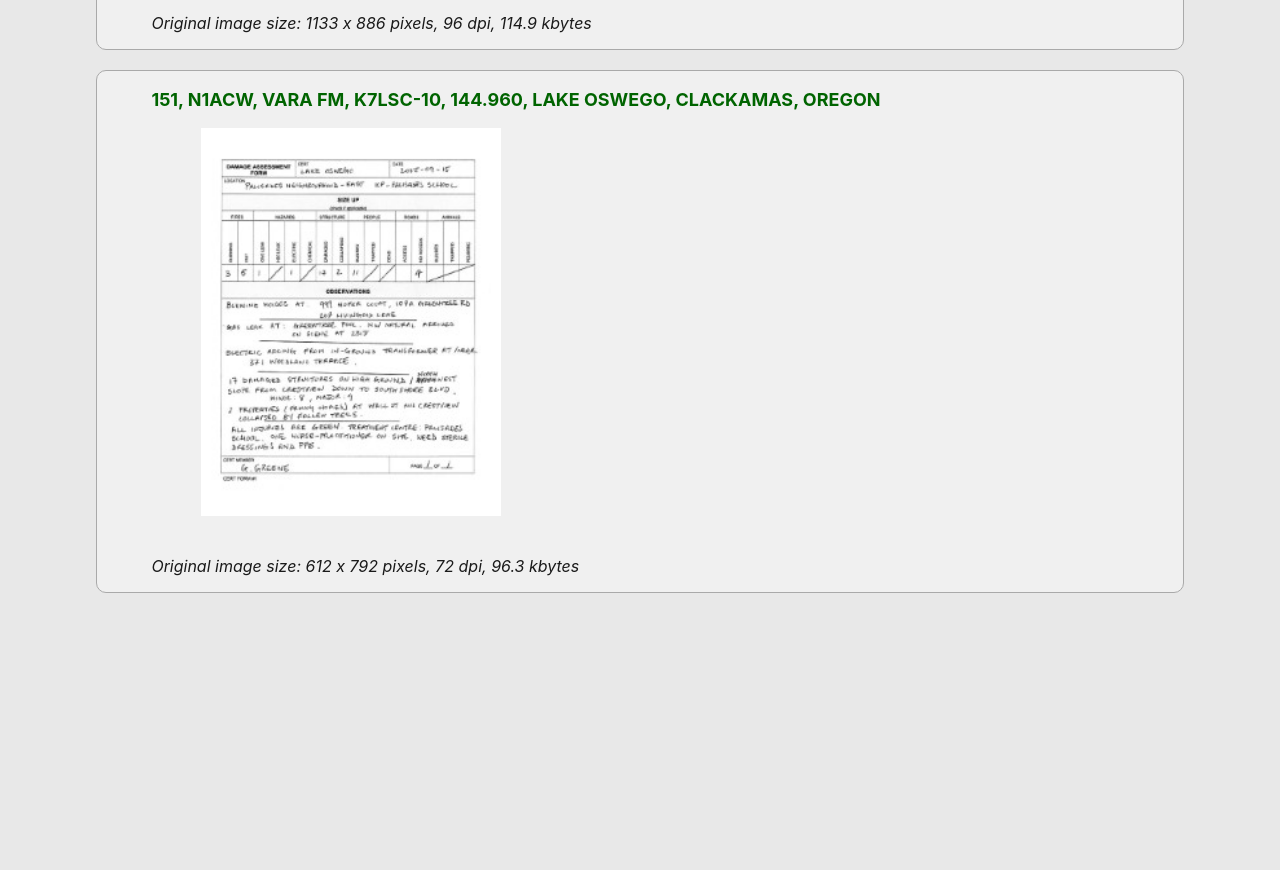
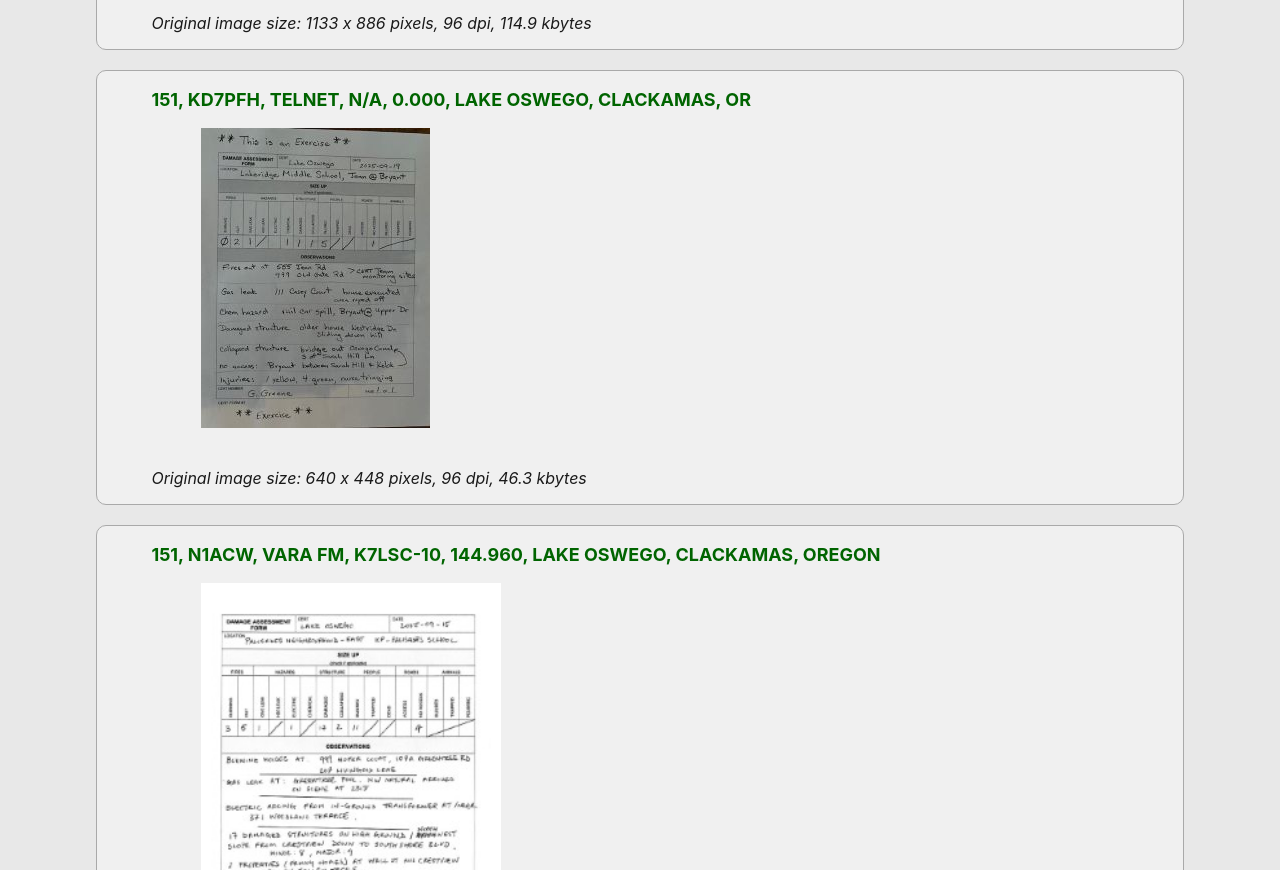
Before and after one commit to drizzlecombe/week-151, a plain HTML site: page index.html in a window 1280 px wide. Shown: the part 2936-3806 px from the top of the page. Before the commit the page ends 3577 px from the top, so only its background shows below. Drawn offline with Linux system fonts and the light colour scheme.

Commit message:
Added KD7PFH's check-in and image

```diff
--- a/index.html
+++ b/index.html
@@ -158,7 +158,9 @@
                 <option value="AUXC_K7QQB">K7QQB</option>
                 <!--
                 <option value="AUXC_KC7TAK">KC7TAK</option>
-                <option value="AUXC_KD7DNM">KD7DNM</option>
+                <option value="AUXC_KD7DNM">KD7DNM</option> -->
+                <option value="AUXC_KD7PFH">KD7PFH</option>
+                <!--
                 <option value="AUXC_KE7WNB">KE7WNB</option>
                 <option value="AUXC_KF7KXX">KF7KXX</option> -->
                 <option value="AUXC_KI7BDP">KI7BDP</option>
@@ -244,6 +246,17 @@
             <p><em>Original image size: 1133 x 886 pixels, 96 dpi, 114.9 kbytes</em></p>
         </div>
 
+        <div class="auxc-checkin" id="AUXC_KD7PFH">
+            <p class="checkin-sentence">
+                151, KD7PFH, Telnet, N/A, 0.000, Lake Oswego, Clackamas, OR
+            </p>
+            <a href="./images/KD7PFH.jpg">
+                <img class="utility_thumbnail" src="./images/KD7PFH_thumb.jpg" style="height: 300px; width: 229px">
+            </a>
+
+            <p><em>Original image size: 640 x 448 pixels, 96 dpi, 46.3 kbytes</em></p>
+        </div>
+
         <!-- AUXC information template
         <div class="auxc-checkin" id="AUXC_CALLSIGN">
             <p class="checkin-sentence">
```
Also changed, not shown: images/KD7PFH.jpg (added), images/KD7PFH_thumb.jpg (added).
